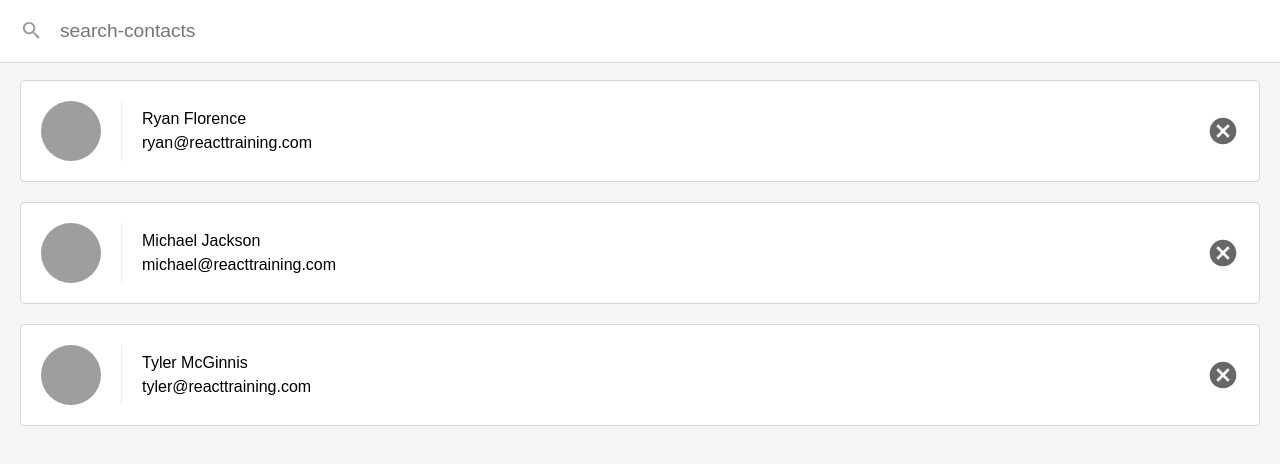
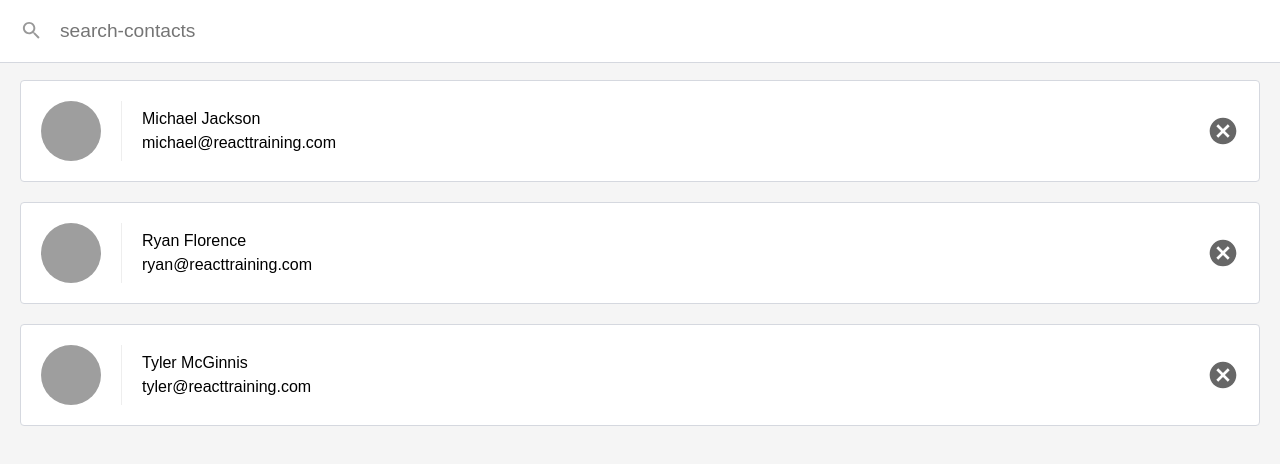
Before and after one commit to Igor333m/ReactContacts, a React (Create React App) app: page / in a window 1280 px wide. Shown: the top 464 px of the page. Built offline with nearby package versions, Linux system fonts and the light colour scheme.

Commit message:
feat: Connect contact with input query

```diff
--- a/package.json
+++ b/package.json
@@ -3,10 +3,12 @@
   "version": "0.1.0",
   "private": true,
   "dependencies": {
+    "escape-string-regexp": "^1.0.5",
     "prop-types": "^15.6.1",
     "react": "^16.2.0",
     "react-dom": "^16.2.0",
-    "react-scripts": "1.1.1"
+    "react-scripts": "1.1.1",
+    "sort-by": "^1.2.0"
   },
   "scripts": {
     "start": "react-scripts start",
--- a/src/ListContacts.js
+++ b/src/ListContacts.js
@@ -1,5 +1,7 @@
 import React, { Component } from "react"
 import PropTypes from "prop-types"
+import escapeRegExp from "escape-string-regexp"
+import sortBy from "sort-by"
 
 /*
 *	Component that lists our contacts
@@ -20,6 +22,15 @@
 	}
 
 	render() {
+		let showingContacts
+		if (this.state.query) {
+			const match = new RegExp(escapeRegExp(this.state.query), "i")
+			showingContacts = this.props.contacts.filter((contact) => match.test(contact.name))
+		} else {
+			showingContacts = this.props.contacts
+		}
+
+		showingContacts.sort(sortBy("name"))
     return (
     	<div className="list-contacts">
     		<div className="list-contacts-top">
@@ -32,7 +43,7 @@
     			/>
     		</div>
 				<ol className="contact-list">
-	      	{this.props.contacts.map((contact) => (
+	      	{showingContacts.map((contact) => (
 	      		<li key={contact.id} className="contact-list-item">
 	      			<div className="contact-avatar" style={{
 	      				backgroundImage: `url(${contact.avatarURL})`
```
Also changed, not shown: 1 other file (tests, documents, lock files or other folders).
